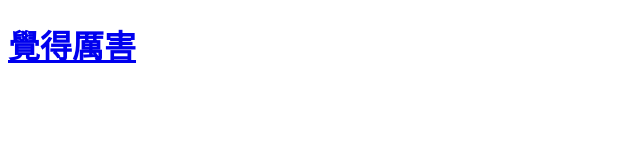
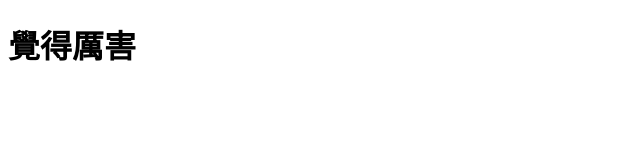
Before and after one commit to angusfong914/angusfong914.GitHub.io, a plain HTML site: page index.html in a window 1280 px wide. Shown: the whole page, without its empty margins (0-640 px from the left). Drawn offline with Linux system fonts and the light colour scheme.

Commit message:
Remove print.exe

```diff
--- a/index.html
+++ b/index.html
@@ -5,6 +5,6 @@
     <title>你好，GitHub</title>
   </head>
   <body>
-    <a href='print.exe'><h1>覺得厲害</h1></a>
+		<h1>覺得厲害</h1>
   </body>
 </html>
```
Also changed, not shown: 1 other file.
